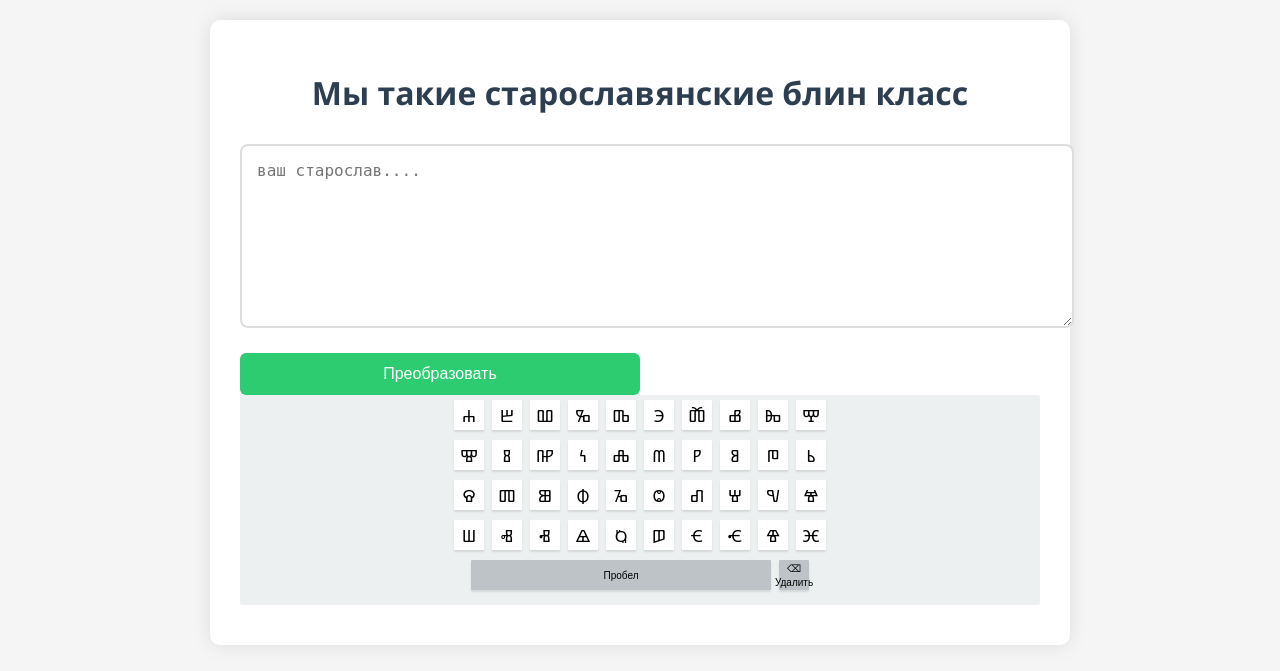
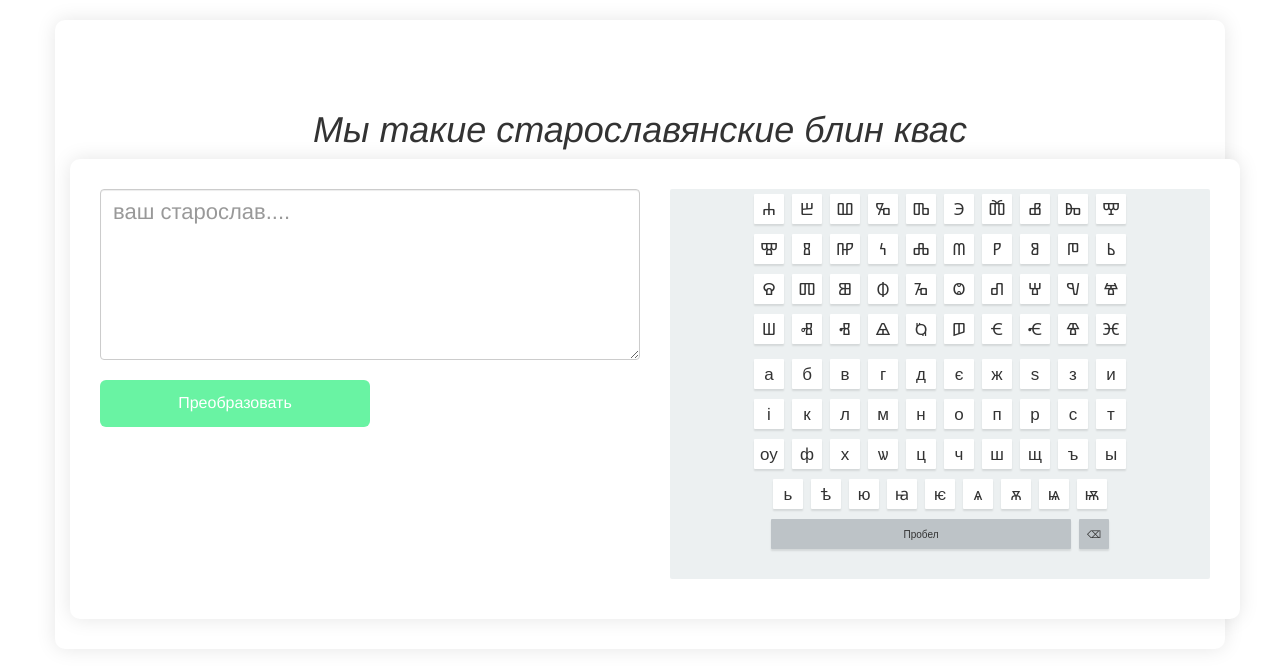
Before and after one commit to anyamelnikova1/glagolic, a Django app: page / in a window 1280 px wide. Shown: the top 671 px of the page. Run offline with Django 5.2, Linux system fonts and the light colour scheme; some libraries are stand-ins or nearby versions.

Commit message:
я все сделала и все работаетgit add .git add .

```diff
--- a/glagproj/glag_to_kir/views.py
+++ b/glagproj/glag_to_kir/views.py
@@ -6,33 +6,30 @@ def homee(request):
     form = TextForm(request.POST or None)
 
     if request.method == 'POST' and form.is_valid():
+
         text = form.cleaned_data['text']
-
-        def alpabet_check(text):
-            IsCyrrilic = False
-            IsGlagolithic = False
-            cyr = ('абвгдежѕзΙиклмнопрстѹфххѠцчшщъыьѣѧѩѫѭ')
-            glag = ('ⰰ ⰱ ⰲ ⰳ ⰴ ⰵ ⰶ ⰷ ⰸ ⰺ ⰻ ⰽ ⰾ ⰿ ⱀ ⱁ ⱂ ⱃ ⱄ ⱅ ⱆ ⱇ ⱈ ⱒ ⱉ ⱌ ⱍ ⱎ ⱋ ⱏ ⱏⰺ ⱐ ⱑ ⱔ ⱗ ⱘ ⱙ')
-            glag = glag.split(' ')
-
-            if text[0] in cyr:
+        result = text * 2
+        '''
+        IsCyrrilic = False
+        IsGlagolithic = False
+        cyr = ('абвгдежѕзΙиклмнопрстѹфххѠцчшщъыьѣѧѩѫѭ')
+        glag = ('ⰰ ⰱ ⰲ ⰳ ⰴ ⰵ ⰶ ⰷ ⰸ ⰺ ⰻ ⰽ ⰾ ⰿ ⱀ ⱁ ⱂ ⱃ ⱄ ⱅ ⱆ ⱇ ⱈ ⱒ ⱉ ⱌ ⱍ ⱎ ⱋ ⱏ ⱏⰺ ⱐ ⱑ ⱔ ⱗ ⱘ ⱙ')
+        glag = glag.split(' ')
+        if text[0] in cyr:
+            IsCyrrilic = True
+        else:
+            IsGlagolithic = True
+        for letter in text:
+            if letter in cyr:
                 IsCyrrilic = True
-            else:
+            elif letter in glag:
                 IsGlagolithic = True
 
-            for letter in text:
-                if letter in cyr:
-                    IsCyrrilic = True
-                elif letter in glag:
-                    IsGlagolithic = True
-
-            if IsCyrrilic == IsGlagolithic:
-                result = 'ВЗБОЛТАТЬ, НО НЕ СМЕШИВАТЬ (Кириллицу и Глаголицу)'
-                return result
-            else:
-                result = 'OK'
-                return text * 2
-
+        if IsCyrrilic == IsGlagolithic:
+            result = 'ВЗБОЛТАТЬ, НО НЕ СМЕШИВАТЬ (Кириллицу и Глаголицу)'
+        else:
+            result = text * 2
+'''
 
     return render(request, 'home.html', {
         'form': form,
--- a/glagproj/static/glag_to_kir/css/style.css
+++ b/glagproj/static/glag_to_kir/css/style.css
@@ -8,7 +8,7 @@ body {
 }
 
 .container {
-    max-width: 800px;
+    max-width: 1600px;
     margin: 0 auto;
     background: white;
     padding: 30px;
@@ -28,7 +28,7 @@ h1 {
     padding: 15px;
     border: 2px solid #ddd;
     border-radius: 8px;
-    font-size: 16px;
+    font-size: 35px;
     margin-bottom: 20px;
     resize: vertical;
     min-height: 150px;
@@ -46,6 +46,12 @@ h1 {
     padding: 5px;
     border-radius: 2px;
     margin-bottom: 10px;
+}
+
+.result-text {
+    white-space: pre-wrap;
+    word-break: break-word;
+    overflow: auto;
 }
 
 .keyboard-row {
@@ -93,13 +99,14 @@ h1 {
 
 /* Кнопка отправки */
 .btn-submit {
-    background: #2ecc71;
+    background: #69f3a3;
     color: white;
     border: none;
     padding: 12px 25px;
     font-size: 16px;
     border-radius: 6px;
     align-items: center;
+    justify-content: center;
     cursor: pointer;
     width: 50%;
     transition: background 0.3s;
--- a/glagproj/static/glag_to_kir/js/keyboard.js
+++ b/glagproj/static/glag_to_kir/js/keyboard.js
@@ -1,34 +1,37 @@
-document.addEventListener('DOMContentLoaded', function() {
+document.addEventListener('DOMContentLoaded', () => {
+    console.log('Документ загружен');
+
     const textarea = document.getElementById('text-input');
     if (!textarea) {
-        console.error('Не найдено поле ввода с id="text-input"');
+      console.error('ОШИБКА: Элемент textarea#text-input не найден');
       return;
     }
 
-    // Отключаем стандартное поведение для всех кнопок клавиатуры
-    document.querySelectorAll('.key').forEach(button => {
-        button.addEventListener('mousedown', function(e) {
-            e.preventDefault(); // Предотвращаем "залипание" фокуса
-        });
-    });
+    const keys = document.querySelectorAll('.key');
+    if (keys.length === 0) {
+      console.error('ОШИБКА: Кнопки клавиатуры не найдены');
+      return;
+    }
 
-    // Основной обработчик кликов
-    document.querySelector('.keyboard').addEventListener('click', function(e) {
-        const key = e.target.closest('.key');
-        if (!key) return;
+    console.log(`Найдено ${keys.length} клавиш`);
 
+    keys.forEach(key => {
+      key.addEventListener('click', (e) => {
         e.preventDefault();
-        const char = key.getAttribute('data-char');
-        const action = key.getAttribute('data-action');
+        e.stopPropagation();
 
+        console.log('Нажата клавиша:', key.dataset.char || key.dataset.action);
+
+        const char = key.dataset.char;
+        const action = key.dataset.action;
         const startPos = textarea.selectionStart;
         const endPos = textarea.selectionEnd;
         const text = textarea.value;
 
         if (action === 'backspace') {
           if (startPos > 0) {
-                textarea.value = text.substring(0, startPos - 1) + text.substring(endPos);
-                textarea.selectionStart = textarea.selectionEnd = startPos - 1;
+            textarea.value = text.substring(0, startPos-1) + text.substring(endPos);
+            textarea.selectionStart = textarea.selectionEnd = startPos-1;
           }
         } else if (char) {
           textarea.value = text.substring(0, startPos) + char + text.substring(endPos);
@@ -38,10 +41,8 @@ document.addEventListener('DOMContentLoaded', function() {
 
         textarea.focus();
 
-        // пузырьки чтобы домик работал как инадо
-        const inputEvent = new Event('input', { bubbles: true });
-        textarea.dispatchEvent(inputEvent);
+        // Для отладки
+        console.log('Текущее значение:', textarea.value);
       });
-
-
     });
+  });
--- a/glagproj/templates/home.html
+++ b/glagproj/templates/home.html
@@ -5,25 +5,31 @@
     <title>хихихи</title>
     <meta charset="UTF-8">
     <meta name="viewport" content="width=device-width, initial-scale=1.0">
-    <link rel="stylesheet" href="{% static 'css/style.css' %}">
-
+    <link rel="stylesheet" href="{% static 'glag_to_kir/css/style.css' %}">
+    <link href="https://maxcdn.bootstrapcdn.com/bootstrap/3.3.7/css/bootstrap.min.css" rel="stylesheet" media="screen">
     <link href="https://fonts.googleapis.com/css2?family=Noto+Sans+Glagolitic&display=swap" rel="stylesheet">
 </head>
 <body>
     <div class="container">
-        <h1>Мы такие старославянские блин класс</h1>
+        <div class="row">
+            <div class="col-md-12">
+              <header>
+                  <h1><br><i>Мы такие старославянские блин квас</i></h1>
+              </header>
+         </div>
+    </div>
 
+    <div class="container">
+        <div class="col-md-6">
             <form method="post">
                 {% csrf_token %}
 
                 <div class="form-group">
 
-                <textarea id="text-input" name="text" class="form-control" rows="5" placeholder="ваш старослав...."></textarea>
+                    <textarea id="text-input" name="text" class="form-control" rows="5" placeholder="ваш старослав...." style="font-size: 22px"></textarea>
                 </div>
-            <!-- Глаголик коава-->
-
-
             <button type="submit" class="btn-submit">Преобразовать</button>
+        </form>
 
             {% if result %}
             <div class="result-box">
@@ -31,7 +37,9 @@
                 <div class="result-text">{{ result }}</div>
             </div>
             {% endif %}
-        </form>
+
+    </div>
+    <div class="col-md-6">
         <div class="keyboard-container">
             <div class="glagolitic-keyboard">
                 <div class="keyboard-row">
@@ -82,12 +90,63 @@
                     <button class="key" data-char="Ⱖ">Ⱖ</button>
                     <button class="key" data-char="Ⱗ">Ⱗ</button>
                 </div>
-
+            </div>
+        <div class="keyboard-container">
+            <div class="glagolitic-keyboard">
+                <div class="keyboard-row">
+                    <button class="key" data-char="а">a</button>
+                    <button class="key" data-char="б">б</button>
+                    <button class="key" data-char="в">в</button>
+                    <button class="key" data-char="г">г</button>
+                    <button class="key" data-char="д">д</button>
+                    <button class="key" data-char="є">є</button>
+                    <button class="key" data-char="ж">ж</button>
+                    <button class="key" data-char="ѕ">ѕ</button>
+                    <button class="key" data-char="з">з</button>
+                    <button class="key" data-char="и">и</button>
+                </div>
+                <div class="keyboard-row">
+                    <button class="key" data-char="і">і</button>
+                    <button class="key" data-char="к"> к</button>
+                    <button class="key" data-char="л">л</button>
+                    <button class="key" data-char="м">м</button>
+                    <button class="key" data-char="н">н</button>
+                    <button class="key" data-char="о">о</button>
+                    <button class="key" data-char="п">п</button>
+                    <button class="key" data-char="р">р</button>
+                    <button class="key" data-char="с">с</button>
+                    <button class="key" data-char="т">т</button>
+                </div>
+                <div class="keyboard-row">
+                    <button class="key" data-char="оу">оу</button>
+                    <button class="key" data-char="ф">ф</button>
+                    <button class="key" data-char="х">х</button>
+                    <button class="key" data-char="ѡ">ѡ</button>
+                    <button class="key" data-char="ц">ц</button>
+                    <button class="key" data-char="ч">ч</button>
+                    <button class="key" data-char="ш">ш</button>
+                    <button class="key" data-char="щ">щ</button>
+                    <button class="key" data-char="ъ">ъ</button>
+                    <button class="key" data-char="ы">ы</button>
+                </div>
+                <div class="keyboard-row">
+                    <button class="key" data-char="ь">ь</button>
+                    <button class="key" data-char="ѣ">ѣ</button>
+                    <button class="key" data-char="ю">ю</button>
+                    <button class="key" data-char="ꙗ">ꙗ</button>
+                    <button class="key" data-char="ѥ">ѥ</button>
+                    <button class="key" data-char="ѧ">ѧ</button>
+                    <button class="key" data-char="ѫ">ѫ</button>
+                    <button class="key" data-char="ѩ">ѩ</button>
+                    <button class="key" data-char="ѭ">ѭ</button>
+                </div>
                 <div class="keyboard-row">
                     <button type="button" class="key special space" data-char=" ">Пробел</button>
-                <button type="button" class="key special" data-action="backspace">⌫ Удалить</button>
+                    <button type="button" class="key special" data-action="backspace">⌫ </button>
                 </div>
             </div>
+
+
         </div>
     <script src="{% static 'glag_to_kir/js/keyboard.js' %}?v=1"></script>
 </body>
```
Lines whose indentation alone changed are shown as unchanged.
